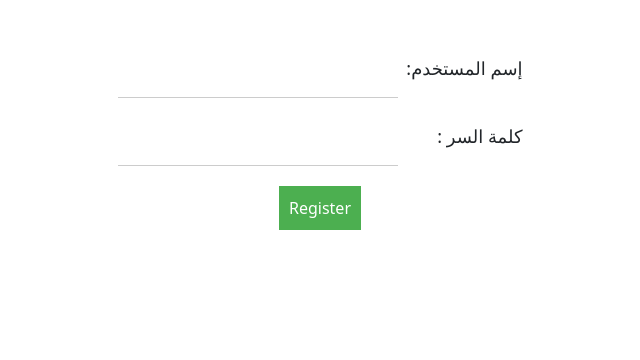
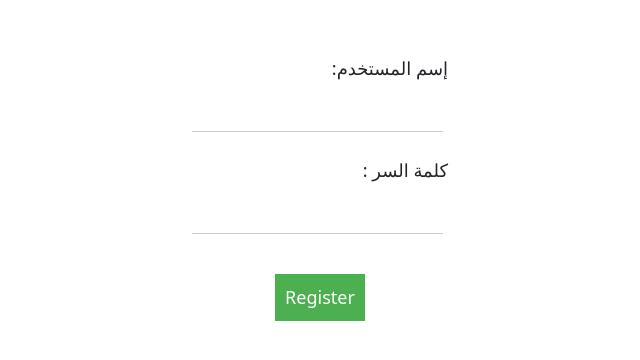
Before and after one commit to Solovic2/clientReactApp, a React (Create React App) app: page /register in a window 1280 px wide. Shown: the top 360 px of the page, without its empty margins (320-960 px from the left). Built offline with nearby package versions, Linux system fonts and the light colour scheme.

Commit message:
MiddleWare Support Version 00

```diff
--- a/src/Components/FilterCards/FilterCards.js
+++ b/src/Components/FilterCards/FilterCards.js
@@ -44,7 +44,7 @@ function FilterCards(props) {
 
   // Show Shakwa When Press The Button
   const handleClick = async (path) => {
-    fetch(`http://localhost:9000/file/${path}`)
+    fetch(`http://localhost:9000/file/${path}`, {credentials: 'include',})
       .then((response) => response.text())
       .then((fileContents) => {
         // Create popup window
@@ -64,6 +64,7 @@ function FilterCards(props) {
         `http://localhost:9000/delete-complain/${id}`,
         {
           method: "DELETE",
+          credentials: 'include',
         }
       );
       if (!response.ok) {
@@ -99,6 +100,7 @@ function FilterCards(props) {
             headers: {
               "Content-Type": "application/json",
             },
+            credentials: 'include',
             body: JSON.stringify({ info: inputValue }),
           }
         );
--- a/src/Components/FilterSearch/FilterSearch.js
+++ b/src/Components/FilterSearch/FilterSearch.js
@@ -15,7 +15,7 @@ const FilterSearch = (props) => {
       const month = String(currentDate.getMonth() + 1).padStart(2, '0');
       const year = currentDate.getFullYear();
       const formattedDate = `${day}-${month}-${year}`;
-      fetch(`http://localhost:9000/dateToday/${formattedDate}`)
+      fetch(`http://localhost:9000/dateToday/${formattedDate}` , {credentials: 'include'})
         .then((response) => response.json())
         .then((data) => {
           setPrevData(props.getValuesData)
--- a/src/Components/Login/LoginForm.css
+++ b/src/Components/Login/LoginForm.css
@@ -1,18 +1,19 @@
-form {
+.login-form {
     display: flex;
     flex-direction: column;
     align-items: center;
     margin-top: 50px;
+    direction: rtl;
   }
 
-  label {
+.login-form label {
     display: flex;
     flex-direction: column;
     margin-bottom: 20px;
     font-size: 18px;
   }
 
-  input {
+.login-form input {
     padding: 10px;
     font-size: 16px;
     border: none;
@@ -20,7 +21,7 @@ form {
     margin-top: 5px;
   }
 
-  button {
+.login-form button {
     padding: 10px;
     font-size: 18px;
     background-color: #4CAF50;
--- a/src/Components/Login/LoginForm.js
+++ b/src/Components/Login/LoginForm.js
@@ -50,9 +50,9 @@ function LoginForm() {
   };
 
   return (
-    <form onSubmit={handleSubmit}>
+    <form className="login-form"onSubmit={handleSubmit}>
       <label>
-        Username:
+        إسم المستخدم:
         <input
           type="text"
           value={username}
@@ -60,7 +60,7 @@ function LoginForm() {
         />
       </label>
       <label>
-        Password:
+        كلمة السر:
         <input
           type="password"
           value={password}
--- a/src/Components/Registration/RegistrationForm.css
+++ b/src/Components/Registration/RegistrationForm.css
@@ -1,26 +1,25 @@
-form {
+.register-form form{
     display: flex;
     flex-direction: column;
     align-items: center;
     margin-top: 50px;
     direction: rtl;
   }
-  .pop{
+  .register-form .pop{
     margin-top:20px
   }
-  label {
+  .register-form label {
     display: flex;
     flex-direction: column;
     margin-bottom: 20px;
     font-size: 18px;
   }
-  label span{
+  .register-form label span{
     float: right;
     width: 120px;
     margin-top: 5px;
   }
-  input {
-    /* float: left; */
+  .register-form input {
     padding: 10px;
     font-size: 16px;
     border: none;
@@ -29,7 +28,7 @@ form {
     margin-right:5px !important
   }
 
-  button {
+  .register-form button {
     padding: 10px;
     font-size: 18px;
     background-color: #4CAF50;
--- a/src/Components/Registration/RegistrationForm.js
+++ b/src/Components/Registration/RegistrationForm.js
@@ -40,6 +40,7 @@ function RegistrationForm() {
   }
   return (
     <>
+      <div className= "register-form">
       <form onSubmit={handleSubmit}>
       <label>
         <span>إسم المستخدم:</span>
@@ -65,6 +66,8 @@ function RegistrationForm() {
       </div>
       }
     </form>
+      </div>
+
 
     </>
 
```
